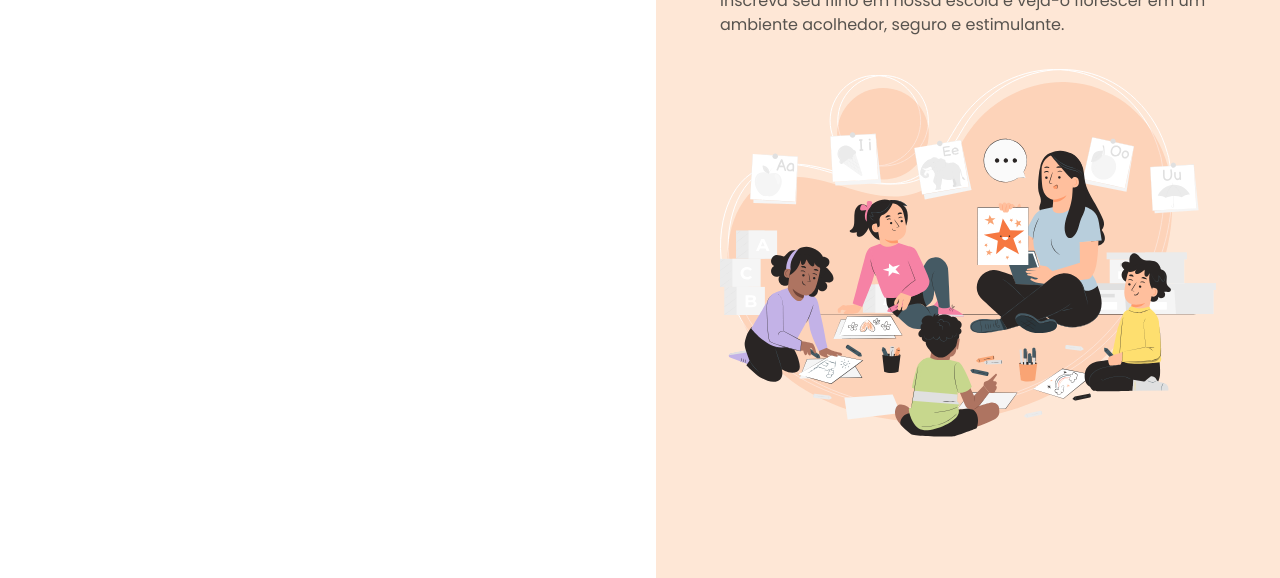
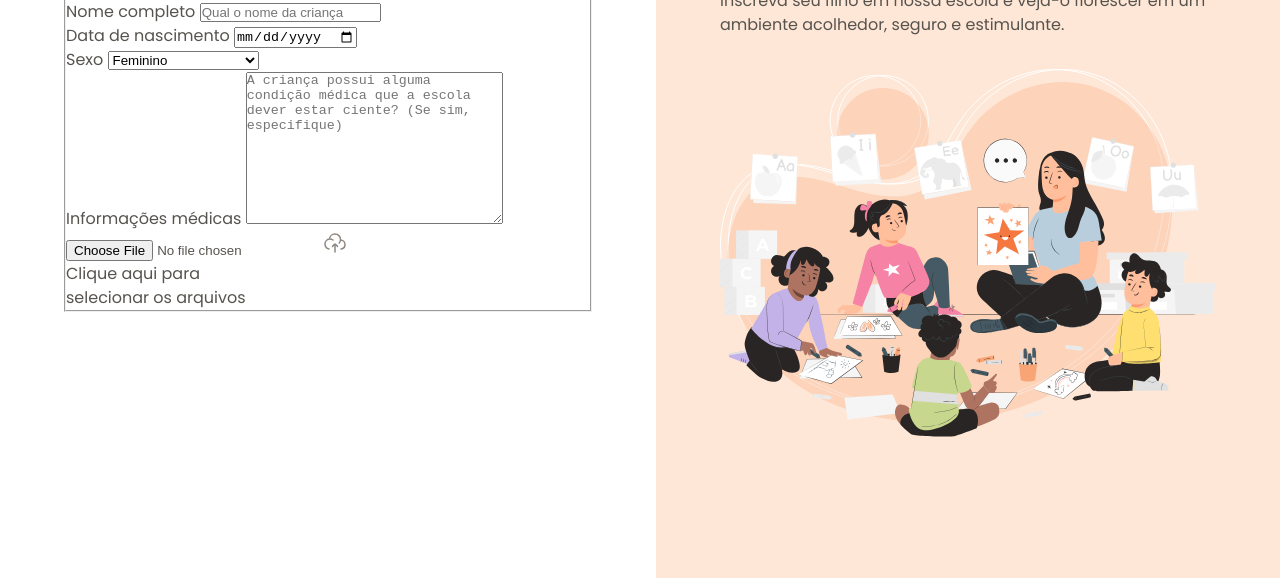
Before and after one commit to luigii07/PROJETO-FORMULARIO-DE-MATRICULA, a plain HTML site: page index.html in a window 1280 px wide. Shown: the part 222-800 px from the top of the page. Drawn offline with Linux system fonts and the light colour scheme.

Commit message:
Iniciando o formulário

```diff
--- a/index.html
+++ b/index.html
@@ -23,6 +23,46 @@
                 <p>
                     Preencha os dados abaixo para matricular seu filho na escola de educação infantil Estrelas do Amanhã.
                 </p>
+
+                <form method="post" enctype="multipart/form-data">
+                    <fieldset class="child-info">
+                        <legend>Informações da criança</legend>
+
+                        <div class="input-warapper">
+                            <label for="fullname">Nome completo</label>
+                            <input id="fullname" name="fullname" type="text" placeholder="Qual o nome da criança">
+                        </div>
+
+                        <div class="input-warapper">
+                            <label for="birth">Data de nascimento</label>
+                            <input type="date" id="birth" name="birth" lang="pt-BR">
+                        </div>
+
+                        <div class="select-warapper">
+                            <label for="gender">Sexo</label>
+                            <select name="gender" id="gender">
+                                <option value="female">Feminino</option>
+                                <option value="male">Masculino</option>
+                                <option value="na">Prefiro não responder</option>
+                            </select>
+                        </div>
+
+                        <div class="textarea-warapper">
+                            <label for="medical-info">Informações médicas</label>
+                            <textarea name="medical-info" id="medical-info" cols="30" rows="10" placeholder="A criança possui alguma condição médica que a escola dever estar ciente? (Se sim, especifique)"></textarea>
+                        </div>
+
+                        <div class="droparea-warapper">
+                            <input type="file" id="birth-file" name="birth-file">
+                            <img src="assets/icons/cloud-upload.svg" alt="">
+                            <p>
+                                Clique aqui para <br>
+                                selecionar os arquivos
+                            </p>
+                        </div>
+
+                    </fieldset>
+                </form>
             </div>
         </main>
 
```
